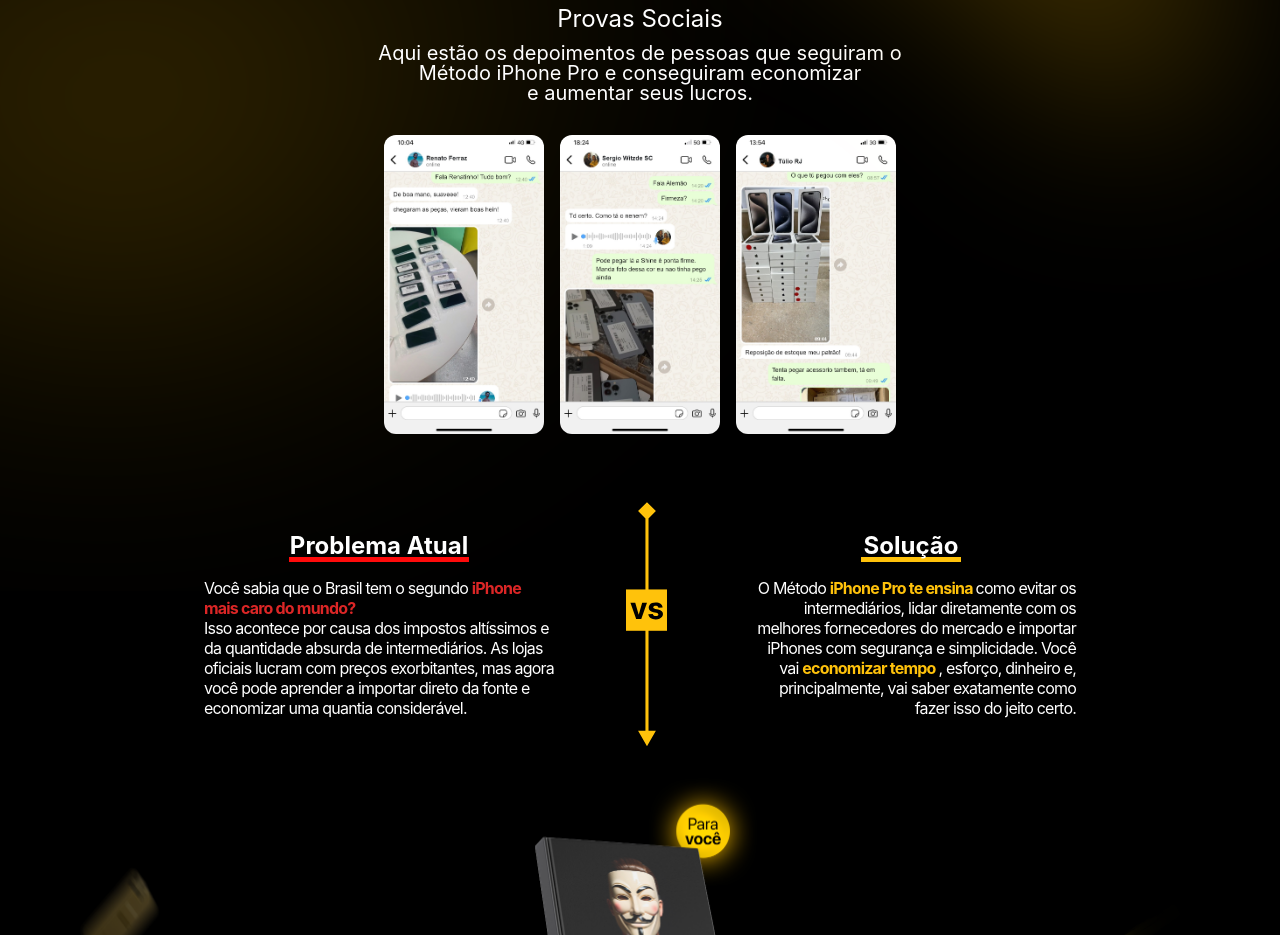
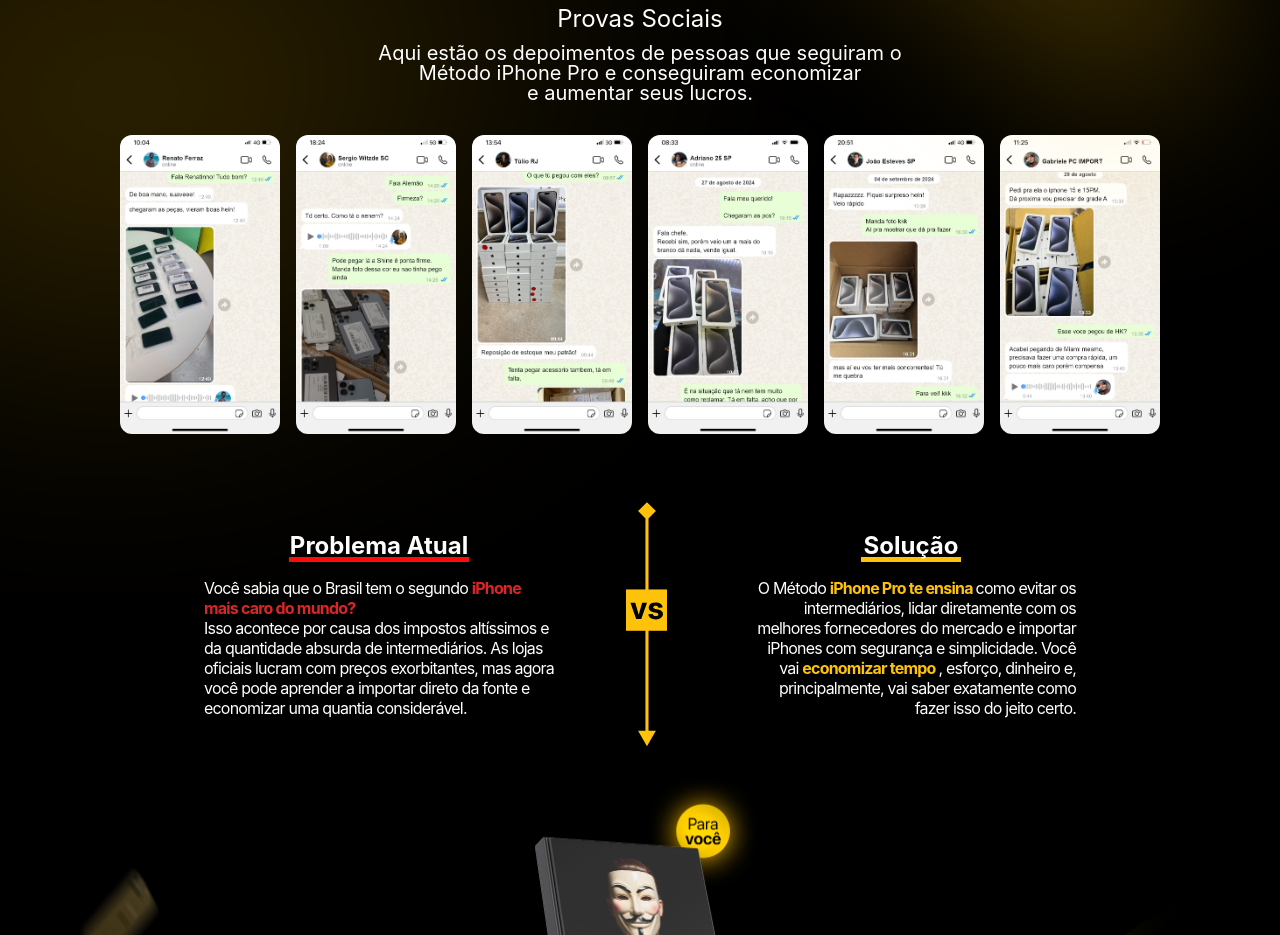
Before and after one commit to FabianBarua/metodo-iphone-pro, an Astro site: page / in a window 1280 px wide. Shown: the part 2594-3529 px from the top of the page. Built offline with nearby package versions, Linux system fonts and the light colour scheme; Astro itself is replaced by a stand-in of ours; a web font is replaced by a local one.

Commit message:
Update Photos component to add more images

```diff
--- a/src/components/Photos.tsx
+++ b/src/components/Photos.tsx
@@ -16,6 +16,18 @@
         {
             id: 'cap3',
             url: '/cap3.jpeg'
+        },
+        {
+            id: 'cap4',
+            url: '/cap4.jpeg'
+        },
+        {
+            id: 'cap5',
+            url: '/cap5.jpeg'
+        },
+        {
+            id: 'cap6',
+            url: '/cap6.jpeg'
         }
     ]
 
```
Also changed, not shown: public/cap4.jpeg (added), public/cap5.jpeg (added), public/cap6.jpeg (added).
